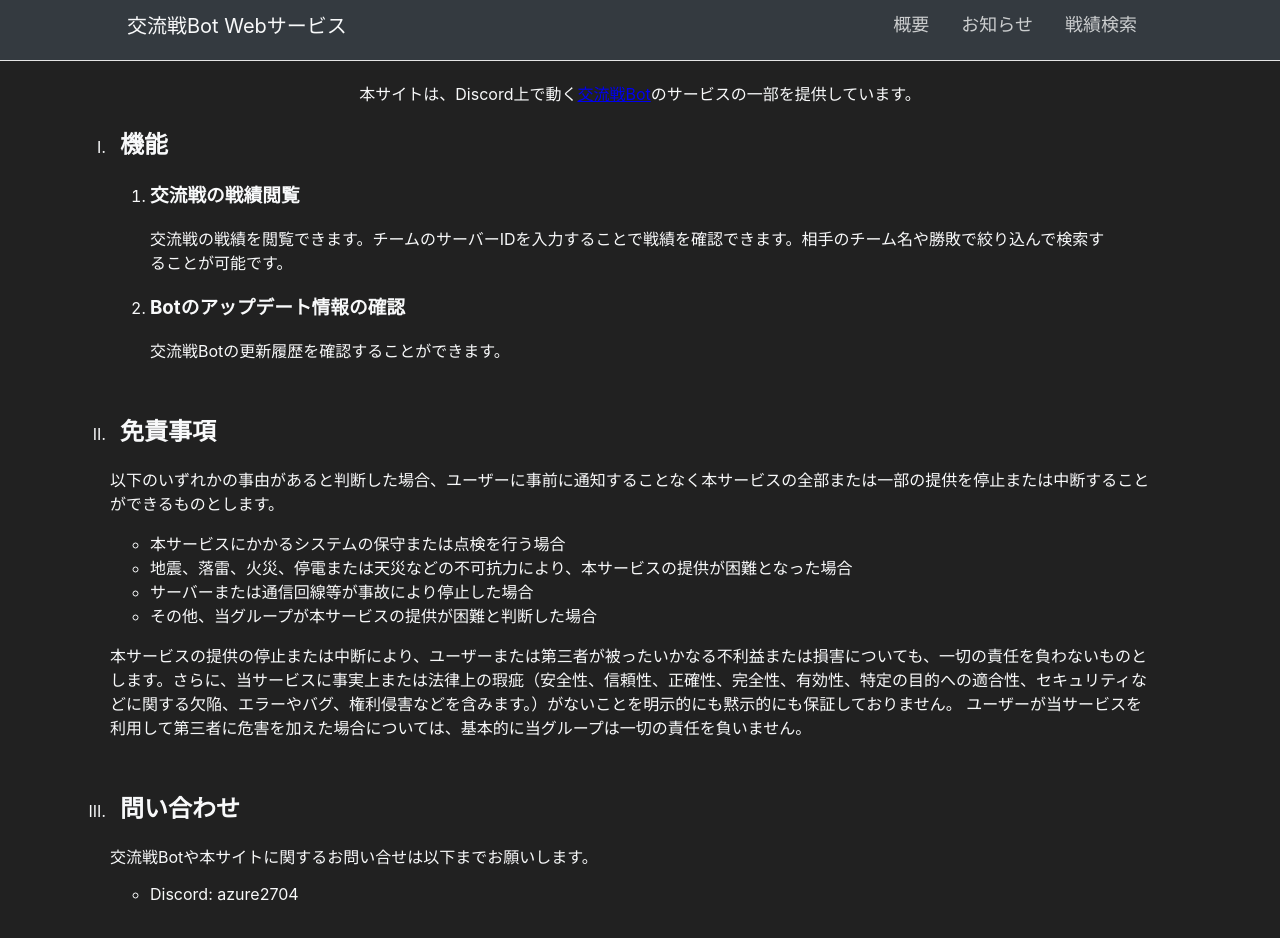
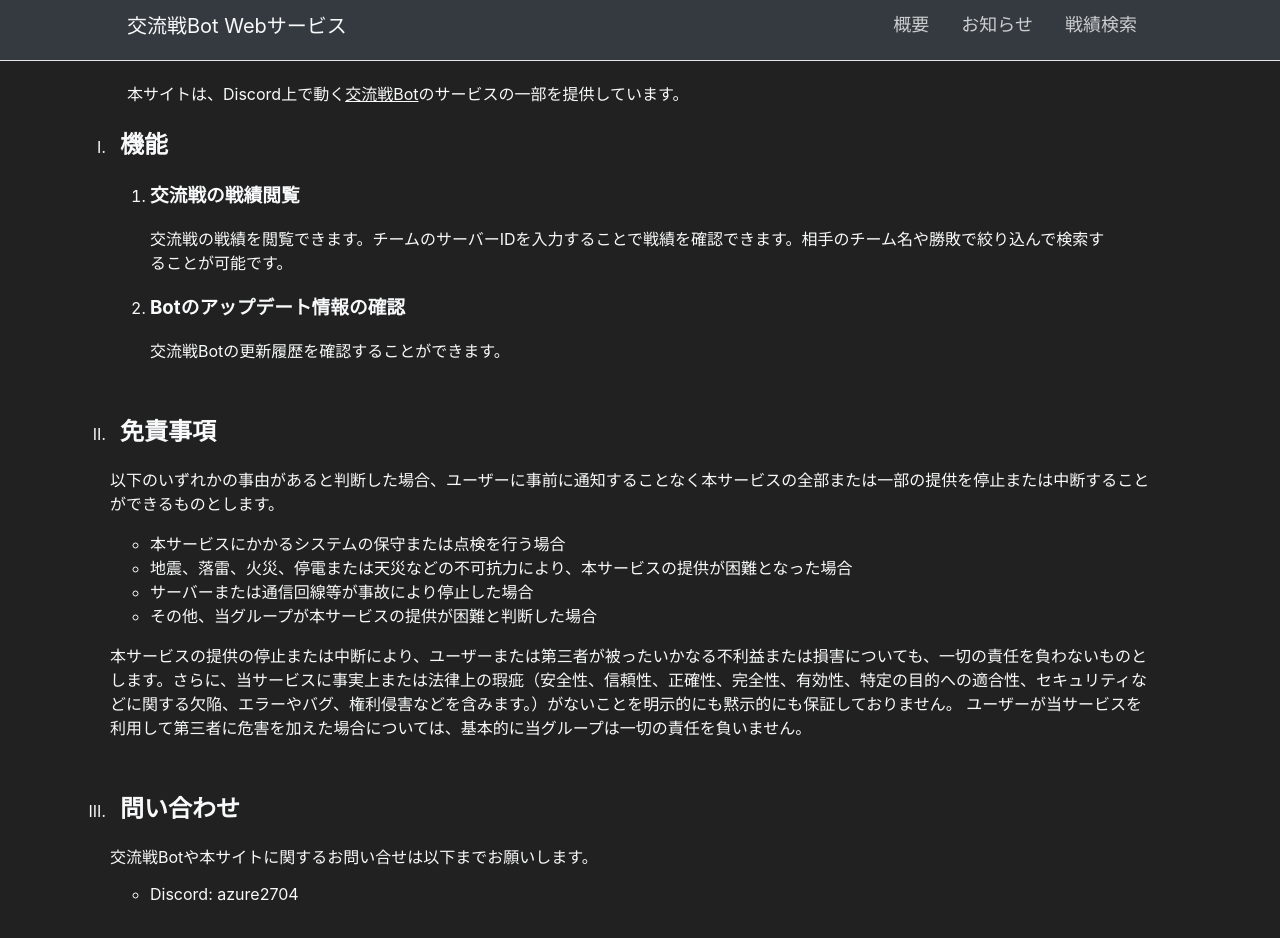
Before and after one commit to Yumax-panda/stats-frontend.ts, a React (Create React App) app: page /about in a window 1280 px wide. Shown: the top 938 px of the page. Built offline with nearby package versions, Linux system fonts and the light colour scheme; no server answers.

Commit message:
corresponded to changing pages/about.tsx

```diff
--- a/src/style/about.css
+++ b/src/style/about.css
@@ -1,9 +1,15 @@
-.container > p > a {
+.container > div {
+    padding-left: 5%;
+    padding-right: 5%;
+    text-align: left;
+}
+
+.container > div > p > a {
     text-decoration: underline;
     color: #f8f9fa;
 }
 
-.container> p > a:hover {
+.container> div > p > a:hover {
     cursor: pointer;
 }
 
```
